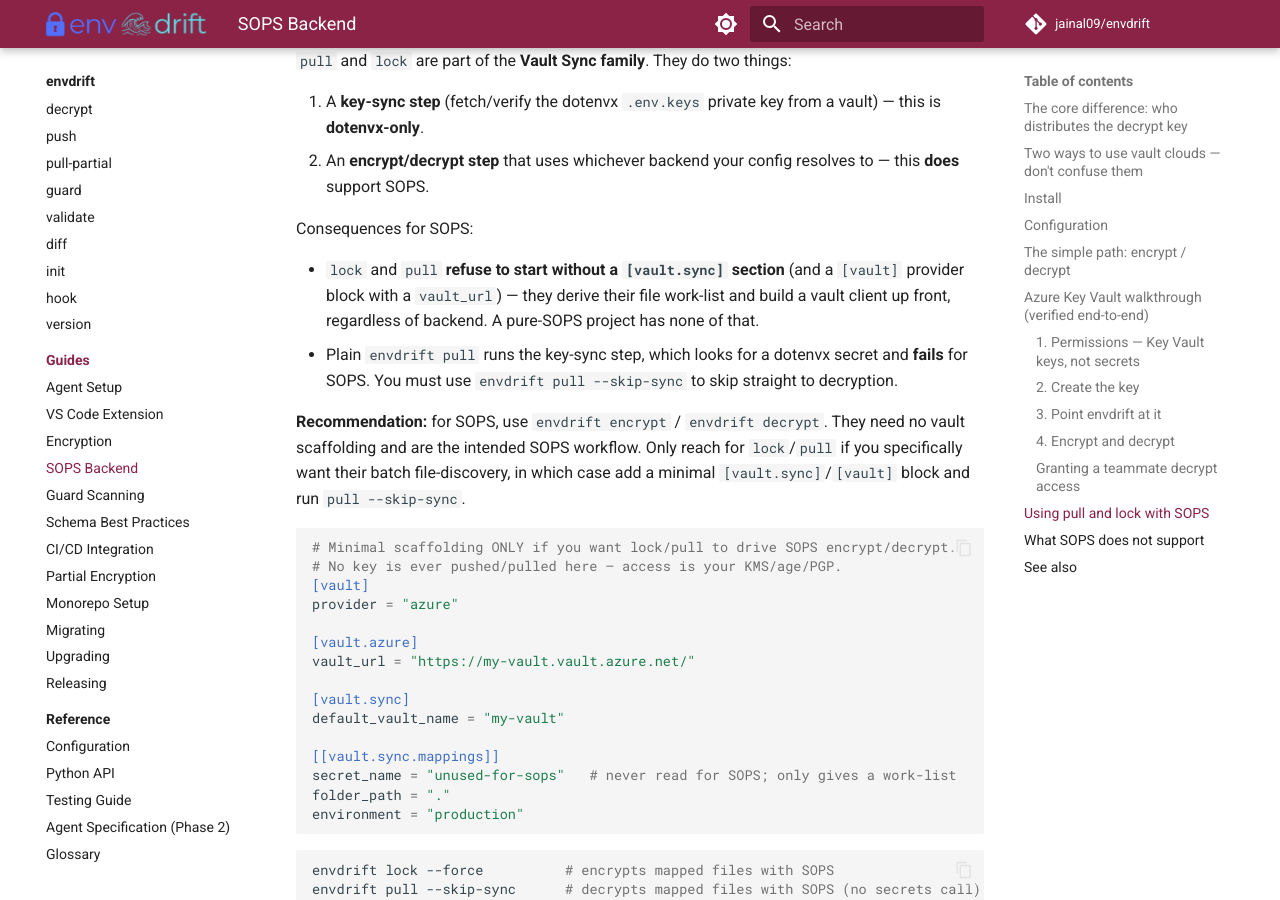
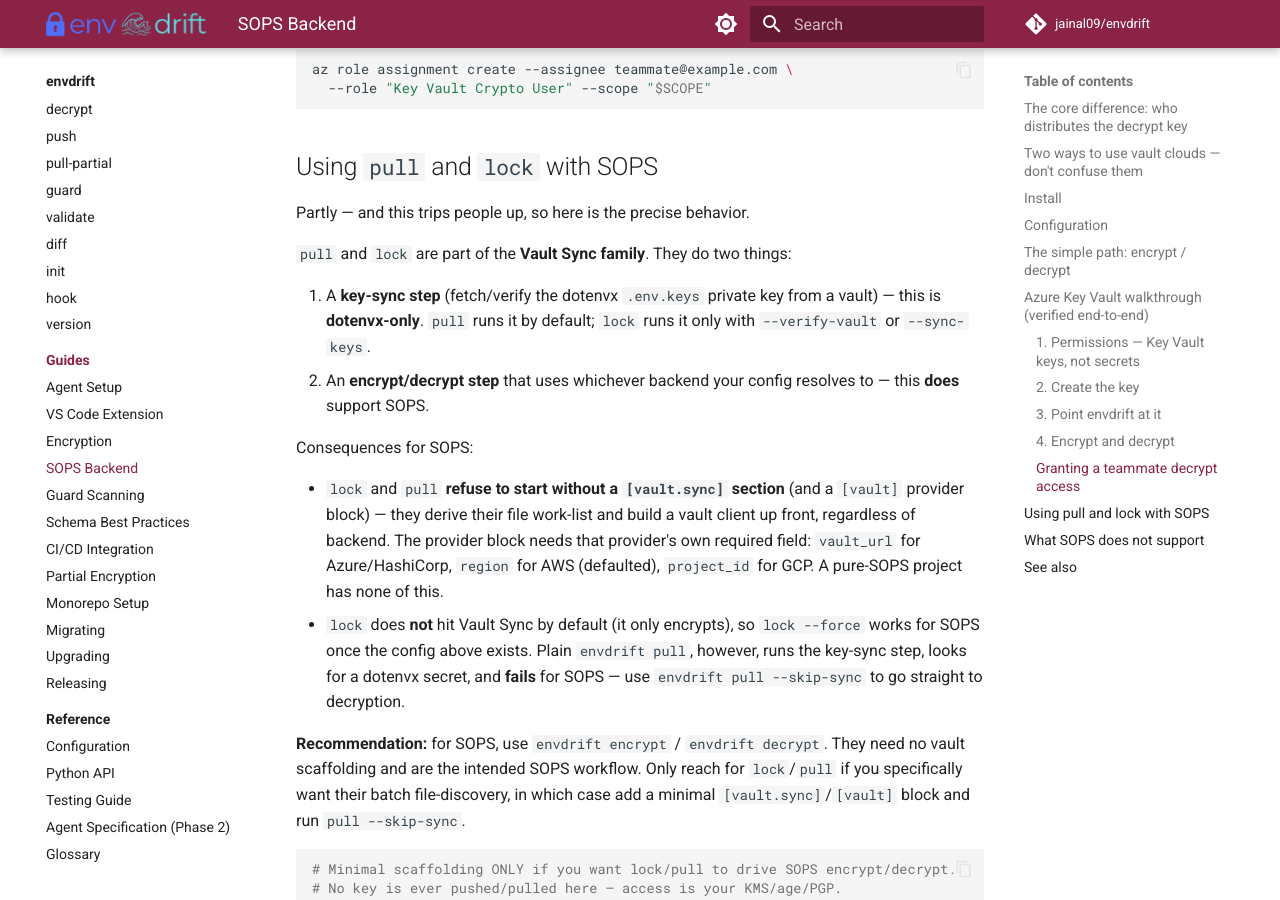
Before and after one commit to jainal09/envdrift, an MkDocs documentation site: the page built from docs/guides/sops.md, in a window 1280 px wide and 900 px high, scrolled down 4278 px. Built offline with MkDocs 1.6.1 and Material for MkDocs 9.7.7, drawn with Linux system fonts in a browser that asks for light colours; comment, search, counter and statistics services are not loaded; some of the changed text lies outside the part shown.

Commit message:
docs(sops): address review feedback on the SOPS guide
- decrypt does not accept key-recipient flags (--age/--kms/--gcp-kms/
  --azure-kv); those are encrypt-only. Split the flag list by direction
  (chatgpt-codex).
- Clarify that lock runs the dotenvx key-sync/verify step only with
  --verify-vault/--sync-keys, not by default; pull runs it unless
  --skip-sync (Copilot).
- Note the [vault] provider block needs the provider's own field
  (vault_url for Azure/HashiCorp, region for AWS, project_id for GCP),
  not vault_url universally (Copilot).

Co-Authored-By: Claude Opus 4.8 (1M context) <noreply@anthropic.com>

````diff
--- a/docs/guides/sops.md
+++ b/docs/guides/sops.md
@@ -106,9 +106,16 @@ API_KEY=ENC[AES256_GCM,data:...,iv:...,tag:...,type:str]
 sops_version=3.11.0
 ```
 
-`encrypt`/`decrypt` accept these SOPS flags (overriding config):
-`--backend`, `--sops-config`, `--age`, `--age-key-file`, `--kms`, `--gcp-kms`,
-`--azure-kv`. See [`encrypt`](../cli/encrypt.md) and [`decrypt`](../cli/decrypt.md).
+Flags differ by direction (both override config):
+
+- **`encrypt`** — `--backend`, `--sops-config`, `--age`, `--age-key-file`, `--kms`,
+  `--gcp-kms`, `--azure-kv`. The key-recipient flags (`--age`/`--kms`/`--gcp-kms`/
+  `--azure-kv`) choose *who can decrypt* and are encryption-only.
+- **`decrypt`** — `--backend`, `--sops-config`, `--age-key-file`. Decryption needs no
+  key-recipient flags: SOPS reads the recipients from the file's metadata and unwraps
+  the data key using your credentials (`az login`, KMS access, or the age key).
+
+See [`encrypt`](../cli/encrypt.md) and [`decrypt`](../cli/decrypt.md).
 
 ## Azure Key Vault walkthrough (verified end-to-end)
 
@@ -191,19 +198,22 @@ Partly — and this trips people up, so here is the precise behavior.
 `pull` and `lock` are part of the **Vault Sync family**. They do two things:
 
 1. A **key-sync step** (fetch/verify the dotenvx `.env.keys` private key from a
-   vault) — this is **dotenvx-only**.
+   vault) — this is **dotenvx-only**. `pull` runs it by default; `lock` runs it only
+   with `--verify-vault` or `--sync-keys`.
 2. An **encrypt/decrypt step** that uses whichever backend your config resolves to —
    this **does** support SOPS.
 
 Consequences for SOPS:
 
 - `lock` and `pull` **refuse to start without a `[vault.sync]` section** (and a
-  `[vault]` provider block with a `vault_url`) — they derive their file work-list
-  and build a vault client up front, regardless of backend. A pure-SOPS project
-  has none of that.
-- Plain `envdrift pull` runs the key-sync step, which looks for a dotenvx secret and
-  **fails** for SOPS. You must use `envdrift pull --skip-sync` to skip straight to
-  decryption.
+  `[vault]` provider block) — they derive their file work-list and build a vault
+  client up front, regardless of backend. The provider block needs that provider's
+  own required field: `vault_url` for Azure/HashiCorp, `region` for AWS (defaulted),
+  `project_id` for GCP. A pure-SOPS project has none of this.
+- `lock` does **not** hit Vault Sync by default (it only encrypts), so `lock --force`
+  works for SOPS once the config above exists. Plain `envdrift pull`, however, runs
+  the key-sync step, looks for a dotenvx secret, and **fails** for SOPS — use
+  `envdrift pull --skip-sync` to go straight to decryption.
 
 **Recommendation:** for SOPS, use `envdrift encrypt` / `envdrift decrypt`. They need
 no vault scaffolding and are the intended SOPS workflow. Only reach for `lock`/`pull`
````
